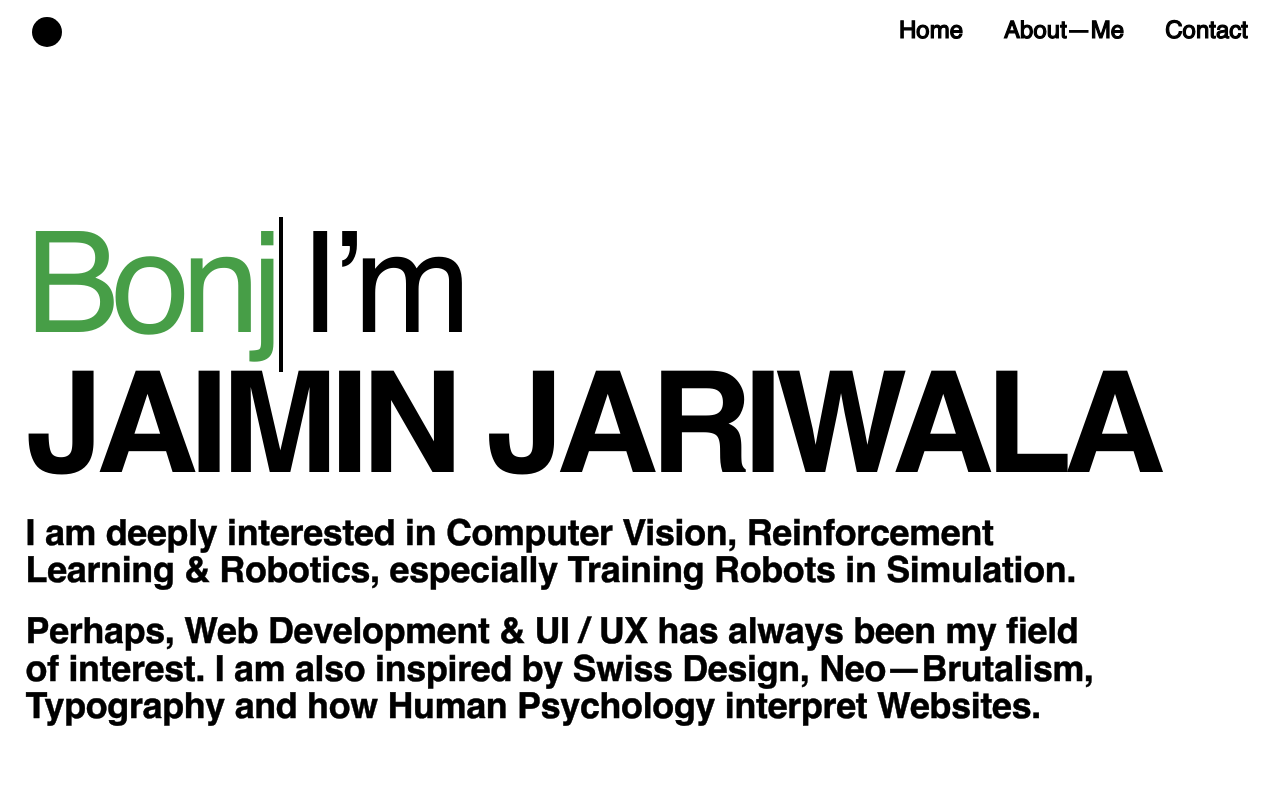
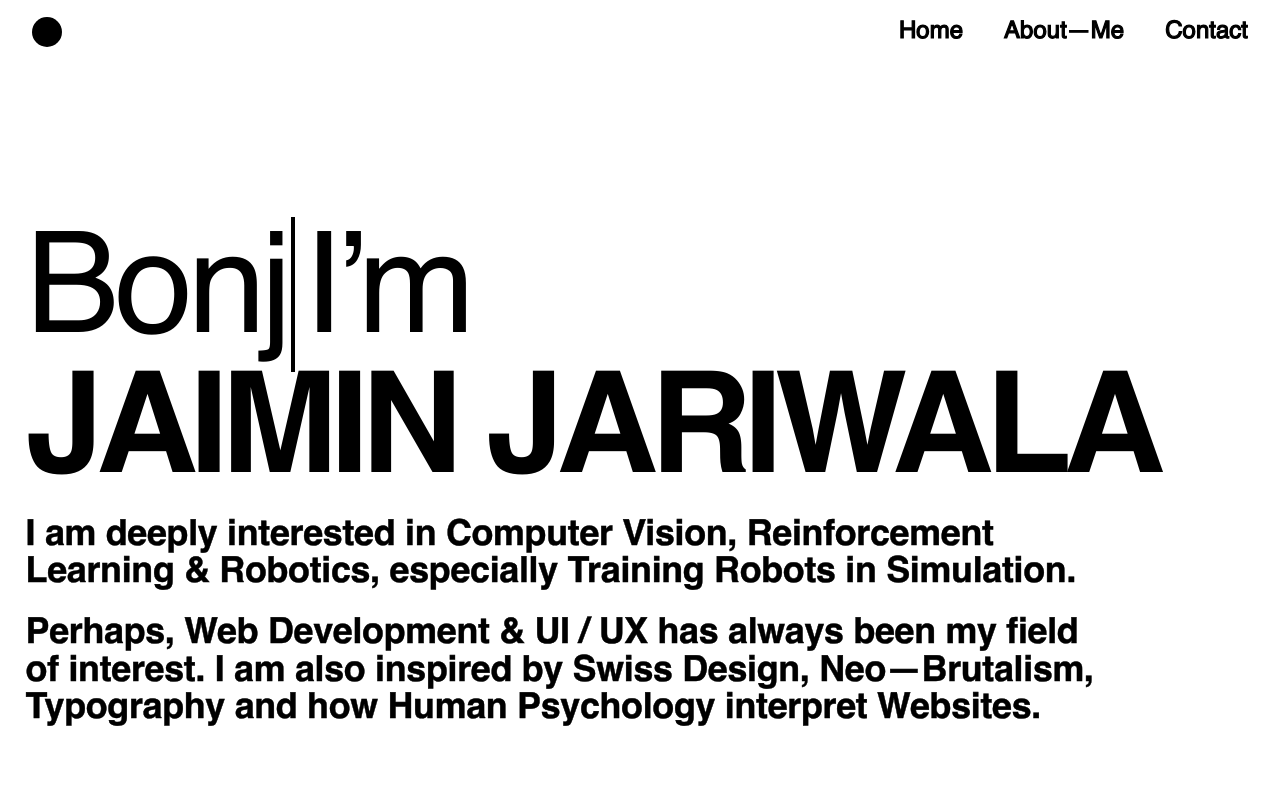
Before and after one commit to jaiminjariwala/jaiminjariwala, a React (Vite) app: page / in a window 1280 px wide. Shown: the top 800 px of the page. Built offline with nearby package versions, Linux system fonts and the light colour scheme.

Commit message:
increased letter spacing

```diff
--- a/src/components/Hero/Hero.css
+++ b/src/components/Hero/Hero.css
@@ -39,8 +39,8 @@
 }
 
 .hero .dynamic-text {
-  color: #479e47;
-  letter-spacing: clamp(-8px, -0.5vw, -9px);;
+  /* color: #479e47; */
+  letter-spacing: clamp(-5px, -0.5vw, -9px);;
   /* font-weight: bold; */
 }
 
--- a/src/styles/animations.css
+++ b/src/styles/animations.css
@@ -12,7 +12,7 @@
 .typewriter-container {
   display: flex;
   align-items: baseline;
-  gap: 1rem;
+  gap: 0.5rem;
   line-height: 1.1;
 }
 
```
